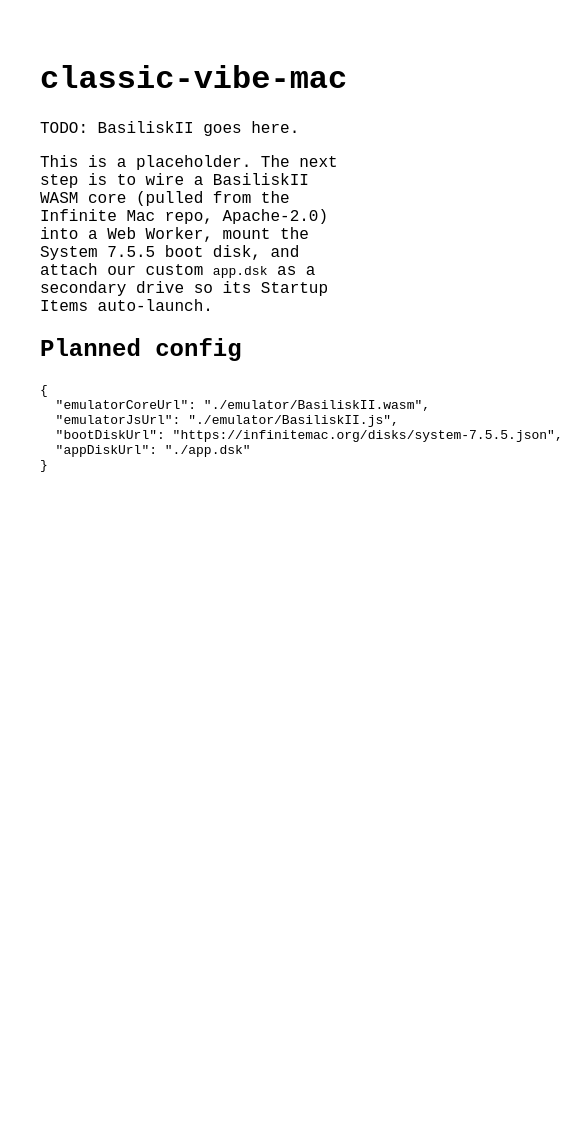
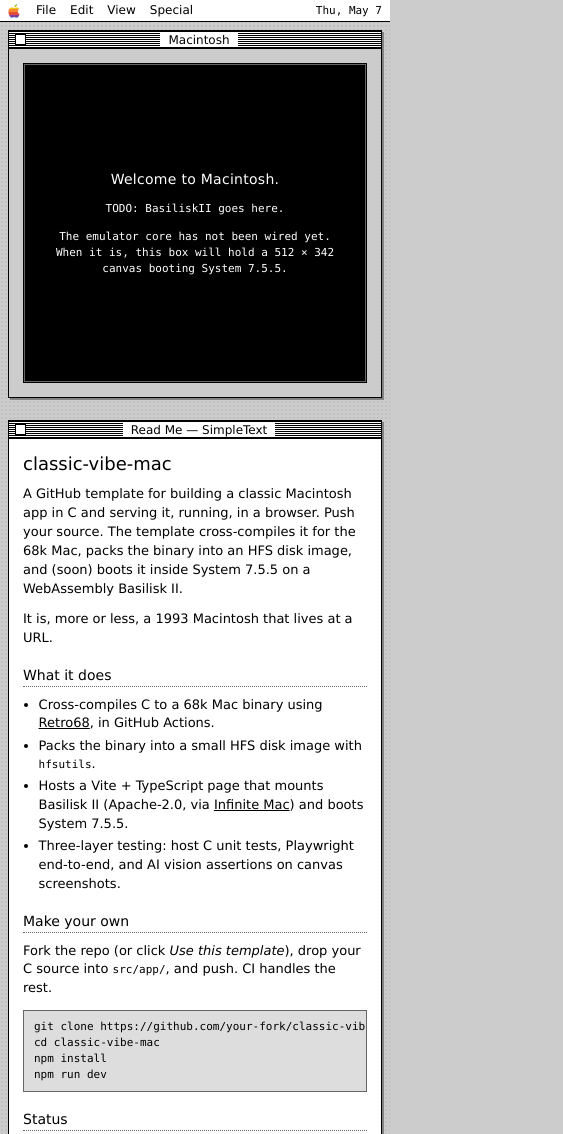
Before and after one commit to khawkins98/classic-vibe-mac, a website built with Vite: page src/web/index.html in a window 390 px wide. Shown: the top 1134 px of the page, 563 px wide, since content can reach past the window. Before the commit the page ends 844 px from the top, so only its background shows below. Built offline with nearby package versions, Linux system fonts and the light colour scheme.

Commit message:
feat(web): system 7 desktop chrome and shareware-style README
README rewritten in 90s shareware tradition: what / screenshot placeholder /
features / fork-and-customize / requirements / credits / license. Voice
confident-but-understated, no SaaS-speak.

Landing page renders a System 7 desktop in src/web/: platinum background
with stippled gradient, a top menu bar with a small inline rainbow Apple
SVG and File/Edit/View/Special items, three windows with striped title
bars and proper 1px-white/1px-shadow bevels (Macintosh window hosting the
emulator placeholder, Read Me — SimpleText window with project copy,
Emulator Config window with the JSON). Pixel-art Read Me desktop icon,
subtle hover lift on windows, responsive stacking on narrow viewports.

#emulator-canvas-mount inside .inset is the integration point for the
upcoming BasiliskII canvas swap-in. h1 'classic-vibe-mac' and the
'TODO: BasiliskII goes here.' string preserved so existing e2e test
keeps passing. Hand-written CSS (~14KB), no framework, no web font (uses
a Chicago/Charcoal/Geneva system stack — vendoring punted).

```diff
--- a/src/web/src/main.ts
+++ b/src/web/src/main.ts
@@ -1,3 +1,13 @@
+/**
+ * Landing page bootstrap.
+ *
+ * This page IS the page that loads the emulator (per the marketer brief —
+ * the landing page and the app surface are the same). For now the emulator
+ * slot is a stubbed window; once the BasiliskII core lands, the
+ * #emulator-canvas-mount node inside .inset will be replaced with the real
+ * <canvas> the worker draws into. See ./emulator-config.ts for the
+ * planned wiring.
+ */
 import { emulatorConfig } from "./emulator-config";
 
 const root = document.getElementById("app");
@@ -5,19 +15,148 @@
   throw new Error("missing #app root element");
 }
 
-root.innerHTML = `
-  <main style="font-family: ui-monospace, monospace; padding: 2rem; max-width: 60ch;">
-    <h1>classic-vibe-mac</h1>
-    <p>TODO: BasiliskII goes here.</p>
-    <p>
-      This is a placeholder. The next step is to wire a BasiliskII WASM core
-      (pulled from the Infinite Mac repo, Apache-2.0) into a Web Worker, mount
-      the System 7.5.5 boot disk, and attach our custom <code>app.dsk</code>
-      as a secondary drive so its Startup Items auto-launch.
-    </p>
-    <h2>Planned config</h2>
-    <pre id="config"></pre>
-  </main>
+// Inline rainbow Apple logo. Six horizontal bands clipped to a bitten-apple
+// silhouette. Kept inline so the page renders without any asset fetch.
+const appleLogoSvg = /* html */ `
+  <svg viewBox="0 0 28 32" aria-hidden="true" focusable="false">
+    <defs>
+      <clipPath id="apple-clip">
+        <path d="M19.6 17.1c0-3.6 2.9-5.3 3-5.4-1.6-2.4-4.2-2.7-5.1-2.8-2.2-.2-4.2 1.3-5.3 1.3-1.1 0-2.8-1.3-4.6-1.2-2.3 0-4.5 1.4-5.7 3.4-2.4 4.2-.6 10.5 1.8 13.9 1.2 1.7 2.5 3.5 4.3 3.5 1.7-.1 2.4-1.1 4.5-1.1 2.1 0 2.7 1.1 4.6 1.1 1.9 0 3.1-1.7 4.2-3.4 1.3-2 1.9-3.9 1.9-4-.1 0-3.6-1.4-3.6-5.3zM16.6 6.6c.9-1.1 1.6-2.7 1.4-4.2-1.4.1-3 .9-4 2-.9.9-1.6 2.5-1.4 4 1.5.1 3.1-.7 4-1.8z" />
+      </clipPath>
+    </defs>
+    <g clip-path="url(#apple-clip)">
+      <rect x="0" y="0" width="28" height="6" fill="#7DB728" />
+      <rect x="0" y="6" width="28" height="6" fill="#F2C418" />
+      <rect x="0" y="12" width="28" height="6" fill="#F38B2C" />
+      <rect x="0" y="18" width="28" height="6" fill="#E94B3B" />
+      <rect x="0" y="24" width="28" height="5" fill="#7E3FA1" />
+      <rect x="0" y="29" width="28" height="3" fill="#0080C7" />
+    </g>
+  </svg>
+`;
+
+// Tiny 1-bit-style document icon for the "desktop" decoration. Drawn as
+// SVG with crisp edges so it reads as pixel art at 32×32.
+const docIconSvg = /* html */ `
+  <svg viewBox="0 0 32 32" shape-rendering="crispEdges" aria-hidden="true"
+       focusable="false" class="desktop-icon__glyph">
+    <rect x="6" y="3" width="17" height="26" fill="#fff" stroke="#000" stroke-width="1" />
+    <polygon points="23,3 23,9 29,9" fill="#fff" stroke="#000" stroke-width="1" />
+    <line x1="23" y1="3" x2="29" y2="9" stroke="#000" stroke-width="1" />
+    <line x1="9" y1="14" x2="20" y2="14" stroke="#000" />
+    <line x1="9" y1="17" x2="20" y2="17" stroke="#000" />
+    <line x1="9" y1="20" x2="20" y2="20" stroke="#000" />
+    <line x1="9" y1="23" x2="16" y2="23" stroke="#000" />
+  </svg>
+`;
+
+const today = new Intl.DateTimeFormat("en-US", {
+  weekday: "short",
+  month: "short",
+  day: "numeric",
+}).format(new Date());
+
+root.innerHTML = /* html */ `
+  <div class="menubar" role="navigation" aria-label="Menu bar">
+    <span class="menubar__apple">${appleLogoSvg}</span>
+    <span class="menubar__item">File</span>
+    <span class="menubar__item">Edit</span>
+    <span class="menubar__item">View</span>
+    <span class="menubar__item">Special</span>
+    <span class="menubar__item menubar__item--right">${today}</span>
+  </div>
+
+  <div class="desktop-icon" aria-hidden="true">
+    ${docIconSvg}
+    <span class="desktop-icon__label">Read Me</span>
+  </div>
+
+  <section class="window window--wide" aria-labelledby="title-emu">
+    <header class="window__titlebar">
+      <span class="window__close" aria-hidden="true"></span>
+      <h2 class="window__title" id="title-emu">Macintosh</h2>
+    </header>
+    <div class="window__body window__body--platinum">
+      <div class="inset" id="emulator">
+        <span class="inset__lede">Welcome to Macintosh.</span>
+        <span id="emulator-canvas-mount">
+          TODO: BasiliskII goes here.
+        </span>
+        <span>
+          The emulator core has not been wired yet. When it is, this box
+          will hold a 512&nbsp;&times;&nbsp;342 canvas booting System&nbsp;7.5.5.
+        </span>
+      </div>
+    </div>
+  </section>
+
+  <section class="window" aria-labelledby="title-readme">
+    <header class="window__titlebar">
+      <span class="window__close" aria-hidden="true"></span>
+      <h2 class="window__title" id="title-readme">Read Me &mdash; SimpleText</h2>
+    </header>
+    <div class="window__body">
+      <h1>classic-vibe-mac</h1>
+      <p>
+        A GitHub template for building a classic Macintosh app in C and
+        serving it, running, in a browser. Push your source. The template
+        cross-compiles it for the 68k Mac, packs the binary into an HFS
+        disk image, and (soon) boots it inside System&nbsp;7.5.5 on a
+        WebAssembly Basilisk&nbsp;II.
+      </p>
+      <p>
+        It is, more or less, a 1993 Macintosh that lives at a URL.
+      </p>
+
+      <h2>What it does</h2>
+      <ul>
+        <li>Cross-compiles C to a 68k Mac binary using
+          <a href="https://github.com/autc04/Retro68">Retro68</a>, in
+          GitHub Actions.</li>
+        <li>Packs the binary into a small HFS disk image with
+          <code>hfsutils</code>.</li>
+        <li>Hosts a Vite + TypeScript page that mounts Basilisk&nbsp;II
+          (Apache-2.0, via
+          <a href="https://github.com/mihaip/infinite-mac">Infinite Mac</a>)
+          and boots System&nbsp;7.5.5.</li>
+        <li>Three-layer testing: host C unit tests, Playwright end-to-end,
+          and AI vision assertions on canvas screenshots.</li>
+      </ul>
+
+      <h2>Make your own</h2>
+      <p>
+        Fork the repo (or click <em>Use this template</em>), drop your C
+        source into <code>src/app/</code>, and push. CI handles the rest.
+      </p>
+      <pre>git clone https://github.com/your-fork/classic-vibe-mac.git
+cd classic-vibe-mac
+npm install
+npm run dev</pre>
+
+      <h2>Status</h2>
+      <p>
+        The build pipeline compiles and produces a disk image today. The
+        in-browser emulator is stubbed; integration is the next milestone.
+        The demo app (a Minesweeper clone) is in progress. See
+        <a href="https://github.com/khawkins98/classic-vibe-mac/blob/main/PRD.md">PRD.md</a>
+        for the full plan.
+      </p>
+    </div>
+  </section>
+
+  <section class="window window--narrow" aria-labelledby="title-config">
+    <header class="window__titlebar">
+      <span class="window__close" aria-hidden="true"></span>
+      <h2 class="window__title" id="title-config">Emulator Config</h2>
+    </header>
+    <div class="window__body">
+      <p>
+        For the curious. This is what the BasiliskII loader will be handed
+        once it is wired up.
+      </p>
+      <pre id="config"></pre>
+    </div>
+  </section>
 `;
 
 const configEl = document.getElementById("config");
--- /dev/null
+++ b/src/web/src/style.css
@@ -0,0 +1,362 @@
+/*
+ * classic-vibe-mac landing page styles.
+ *
+ * The visual target is System 7's platinum chrome: 1px white highlight on
+ * the top/left of every bevel, 1px #666 shadow on the bottom/right, all
+ * sitting on a #CCCCCC desktop with a faint stipple. Typography uses
+ * Chicago locally if the visitor has it installed, otherwise falls back
+ * through Geneva to a system sans stack. We deliberately do not pull a
+ * web font — see LEARNINGS.md (font licensing).
+ *
+ * No CSS framework, no build-time CSS tooling. This file is the entire
+ * design system.
+ */
+
+/* --- Tokens ---------------------------------------------------------- */
+
+:root {
+  --platinum: #cccccc;
+  --platinum-light: #dddddd;
+  --highlight: #ffffff;
+  --shadow: #666666;
+  --shadow-dark: #000000;
+  --ink: #000000;
+  --paper: #ffffff;
+  --selection: #0000aa;
+
+  /* Chicago for headers/chrome if the user happens to have it; everyone
+     else gets Geneva, then a generic Mac-friendly sans. */
+  --font-chrome: "Chicago", "ChicagoFLF", "Charcoal", "Geneva",
+    -apple-system, "Helvetica Neue", Helvetica, Arial, sans-serif;
+  --font-body: "Geneva", -apple-system, "Helvetica Neue", Helvetica, Arial,
+    sans-serif;
+  --font-mono: "Monaco", "Andale Mono", "Courier New", monospace;
+}
+
+/* --- Reset / base --------------------------------------------------- */
+
+* {
+  box-sizing: border-box;
+}
+
+html,
+body {
+  margin: 0;
+  padding: 0;
+  height: 100%;
+}
+
+body {
+  font-family: var(--font-body);
+  font-size: 12px;
+  line-height: 1.45;
+  color: var(--ink);
+  background-color: var(--platinum);
+  /*
+   * Faint stippled "desktop" pattern. A 2x2 image with one off-pixel is
+   * the cheapest way to get the System 7 dithered look without an asset.
+   */
+  background-image:
+    radial-gradient(rgba(0, 0, 0, 0.06) 1px, transparent 1px);
+  background-size: 4px 4px;
+  background-position: 0 0;
+  min-height: 100vh;
+  /* Leave room for the menu bar and a little breathing space. */
+  padding: 30px 16px 48px;
+}
+
+::selection {
+  background: var(--selection);
+  color: var(--paper);
+}
+
+/* --- Menu bar ------------------------------------------------------- */
+
+.menubar {
+  position: fixed;
+  top: 0;
+  left: 0;
+  right: 0;
+  height: 22px;
+  background: var(--paper);
+  border-bottom: 1px solid var(--ink);
+  display: flex;
+  align-items: center;
+  padding: 0 8px;
+  font-family: var(--font-chrome);
+  font-size: 12px;
+  z-index: 10;
+}
+
+.menubar__apple {
+  display: inline-flex;
+  align-items: center;
+  margin-right: 14px;
+}
+
+.menubar__apple svg {
+  width: 14px;
+  height: 16px;
+  display: block;
+}
+
+.menubar__item {
+  margin-right: 14px;
+  cursor: default;
+  user-select: none;
+}
+
+.menubar__item--right {
+  margin-left: auto;
+  margin-right: 0;
+  font-family: var(--font-mono);
+  font-size: 11px;
+}
+
+/* --- Window chrome -------------------------------------------------- */
+
+.window {
+  background: var(--platinum);
+  border: 1px solid var(--ink);
+  /* Outer bevel: 1px white top/left, 1px shadow bottom/right just inside
+     the border. Achieved with two inset box-shadows. */
+  box-shadow:
+    inset 1px 1px 0 0 var(--highlight),
+    inset -1px -1px 0 0 var(--shadow),
+    2px 2px 0 0 rgba(0, 0, 0, 0.35);
+  margin: 0 auto 22px;
+  max-width: 720px;
+  display: flex;
+  flex-direction: column;
+}
+
+.window--narrow {
+  max-width: 520px;
+}
+
+.window--wide {
+  max-width: 880px;
+}
+
+.window__titlebar {
+  display: flex;
+  align-items: center;
+  height: 18px;
+  padding: 0 6px;
+  border-bottom: 1px solid var(--ink);
+  /* Striped title bar: 1px black, 1px transparent, repeating. */
+  background-image: repeating-linear-gradient(
+    to bottom,
+    var(--ink) 0,
+    var(--ink) 1px,
+    var(--paper) 1px,
+    var(--paper) 2px
+  );
+  font-family: var(--font-chrome);
+  font-size: 12px;
+}
+
+.window__close {
+  width: 11px;
+  height: 11px;
+  background: var(--paper);
+  border: 1px solid var(--ink);
+  margin-right: 8px;
+  flex-shrink: 0;
+  cursor: default;
+}
+
+.window__title {
+  background: var(--paper);
+  padding: 0 8px;
+  margin: 0 auto;
+  font-weight: normal;
+  /* Lift title above the stripes. */
+  position: relative;
+  top: 0;
+  font-size: 12px;
+  line-height: 14px;
+  white-space: nowrap;
+  overflow: hidden;
+  text-overflow: ellipsis;
+  max-width: 60%;
+}
+
+/* Spacer matching the close box width on the right keeps the title
+   visually centered. */
+.window__titlebar::after {
+  content: "";
+  width: 11px;
+  height: 11px;
+  flex-shrink: 0;
+}
+
+.window__body {
+  background: var(--paper);
+  padding: 18px 22px;
+  overflow: auto;
+}
+
+.window__body--platinum {
+  background: var(--platinum);
+}
+
+/* Inset content box for emulator placeholder. */
+.inset {
+  background: var(--ink);
+  color: var(--paper);
+  padding: 24px;
+  border: 1px solid var(--ink);
+  box-shadow:
+    inset 1px 1px 0 0 var(--shadow),
+    inset -1px -1px 0 0 var(--shadow);
+  font-family: var(--font-mono);
+  font-size: 11px;
+  text-align: center;
+  min-height: 320px;
+  display: flex;
+  flex-direction: column;
+  justify-content: center;
+  align-items: center;
+  gap: 12px;
+}
+
+.inset__lede {
+  font-family: var(--font-chrome);
+  font-size: 14px;
+  letter-spacing: 0.02em;
+}
+
+/* --- Typography inside windows ------------------------------------- */
+
+.window__body h1,
+.window__body h2,
+.window__body h3 {
+  font-family: var(--font-chrome);
+  font-weight: normal;
+  margin: 0 0 0.6em;
+  line-height: 1.2;
+}
+
+.window__body h1 {
+  font-size: 22px;
+}
+
+.window__body h2 {
+  font-size: 14px;
+  margin-top: 1.4em;
+  border-bottom: 1px dotted var(--shadow);
+  padding-bottom: 2px;
+}
+
+.window__body p {
+  margin: 0 0 0.9em;
+}
+
+.window__body ul {
+  margin: 0 0 0.9em;
+  padding-left: 1.2em;
+}
+
+.window__body li {
+  margin-bottom: 0.25em;
+}
+
+.window__body code,
+.window__body pre {
+  font-family: var(--font-mono);
+  font-size: 11px;
+}
+
+.window__body pre {
+  background: var(--platinum-light);
+  border: 1px solid var(--shadow);
+  padding: 8px 10px;
+  overflow-x: auto;
+}
+
+.window__body a {
+  color: var(--ink);
+  text-decoration: underline;
+}
+
+.window__body a:hover {
+  background: var(--ink);
+  color: var(--paper);
+  text-decoration: none;
+}
+
+/* Visually hidden but available to assistive tech and tests. */
+.sr-only {
+  position: absolute;
+  width: 1px;
+  height: 1px;
+  margin: -1px;
+  padding: 0;
+  overflow: hidden;
+  clip: rect(0, 0, 0, 0);
+  white-space: nowrap;
+  border: 0;
+}
+
+/* --- Desktop icon (decorative) ------------------------------------- */
+
+.desktop-icon {
+  position: fixed;
+  top: 44px;
+  right: 24px;
+  width: 64px;
+  text-align: center;
+  font-family: var(--font-chrome);
+  font-size: 11px;
+  color: var(--ink);
+  user-select: none;
+  pointer-events: none;
+}
+
+.desktop-icon__glyph {
+  width: 32px;
+  height: 32px;
+  margin: 0 auto 4px;
+  display: block;
+  image-rendering: pixelated;
+}
+
+.desktop-icon__label {
+  background: var(--paper);
+  padding: 0 3px;
+  display: inline-block;
+}
+
+/* Hide the desktop icon on narrow screens so it doesn't crowd the
+   stacked windows. */
+@media (max-width: 720px) {
+  .desktop-icon {
+    display: none;
+  }
+}
+
+/* --- Subtle hover lift on windows ---------------------------------- */
+
+.window {
+  transition: transform 120ms ease-out;
+}
+
+.window:hover {
+  transform: translate(-1px, -1px);
+}
+
+/* --- Responsive ----------------------------------------------------- */
+
+@media (max-width: 540px) {
+  body {
+    padding: 30px 8px 24px;
+    font-size: 13px;
+  }
+  .window__body {
+    padding: 14px 14px;
+  }
+  .window__body h1 {
+    font-size: 18px;
+  }
+}
```
Also changed, not shown: src/web/index.html (+5 -0 lines), README.md, src/web/README.md.
